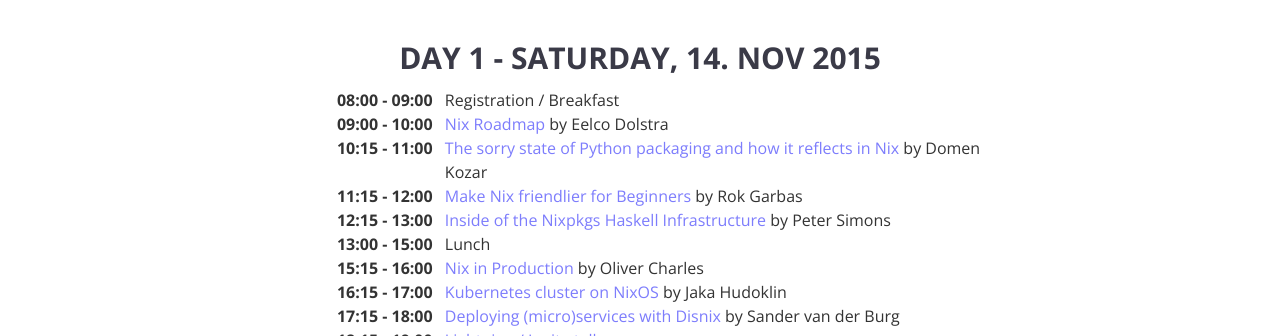
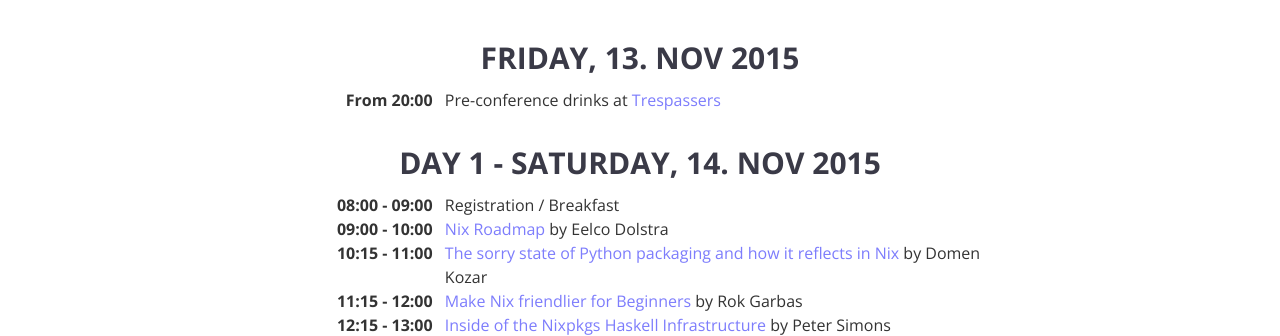
Before and after one commit to NixConBerlin/NixConBerlin.github.io, a plain HTML site: page index.html in a window 1280 px wide. Shown: the part 764-1100 px from the top of the page. Drawn offline with nearby package versions, Linux system fonts and the light colour scheme.

Commit message:
Add pre-conf drinks

```diff
--- a/index.html
+++ b/index.html
@@ -60,6 +60,15 @@
 
 	<section id="schedule">
 		<h2>Schedule</h2>
+    <div>
+      <h3>Friday, 13. Nov 2015</h3>
+      <ul>
+        <li>
+          <span>From 20:00</span>
+          <span><div>Pre-conference drinks at <a href="http://trespassers.eu/">Trespassers</a></div></span>
+        </li>
+      </ul>
+    </div>
     <div>
       <h3>Day 1 - Saturday, 14. Nov 2015</h3>
       <ul>
```
